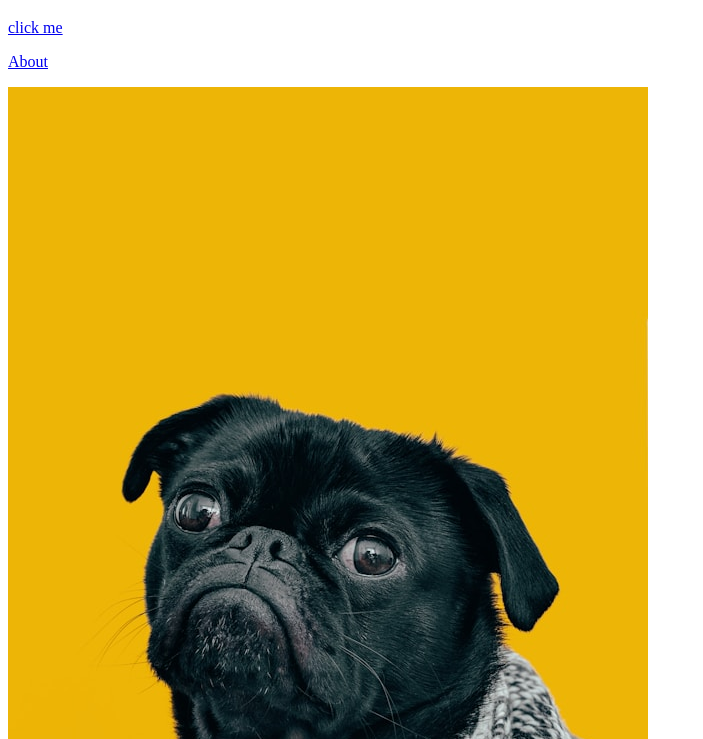
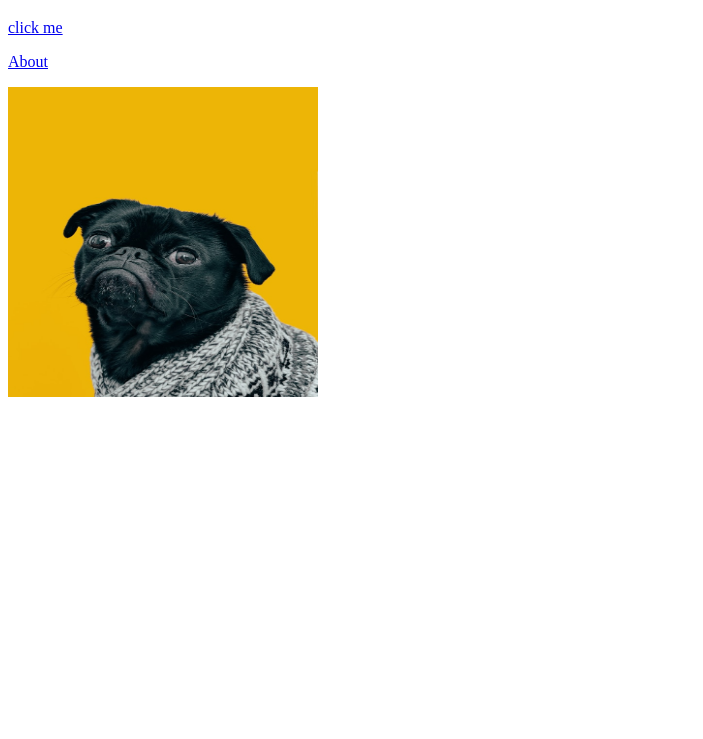
Before and after one commit to Braccae/workspace-odin_project, a plain HTML site: page odin-links-and-images/index.html in a window 1280 px wide. Shown: the part 61-800 px from the top of the page, without its empty margins (0-703 px from the left). Drawn offline with Linux system fonts and the light colour scheme.

Commit message:
Resized dog image on index and about pages.

```diff
--- a/odin-links-and-images/index.html
+++ b/odin-links-and-images/index.html
@@ -11,6 +11,6 @@
 
     <p><a href="./pages/about.html">About</a></p>
 
-    <p><img src=./images/dog.jpg alt="dog named charles"></p>
+    <p><img src=./images/dog.jpg alt="dog named charles" height="310" width="310"></p>
 </body>
 </html>
```
Also changed, not shown: odin-links-and-images/pages/about.html (+1 -1 lines).
